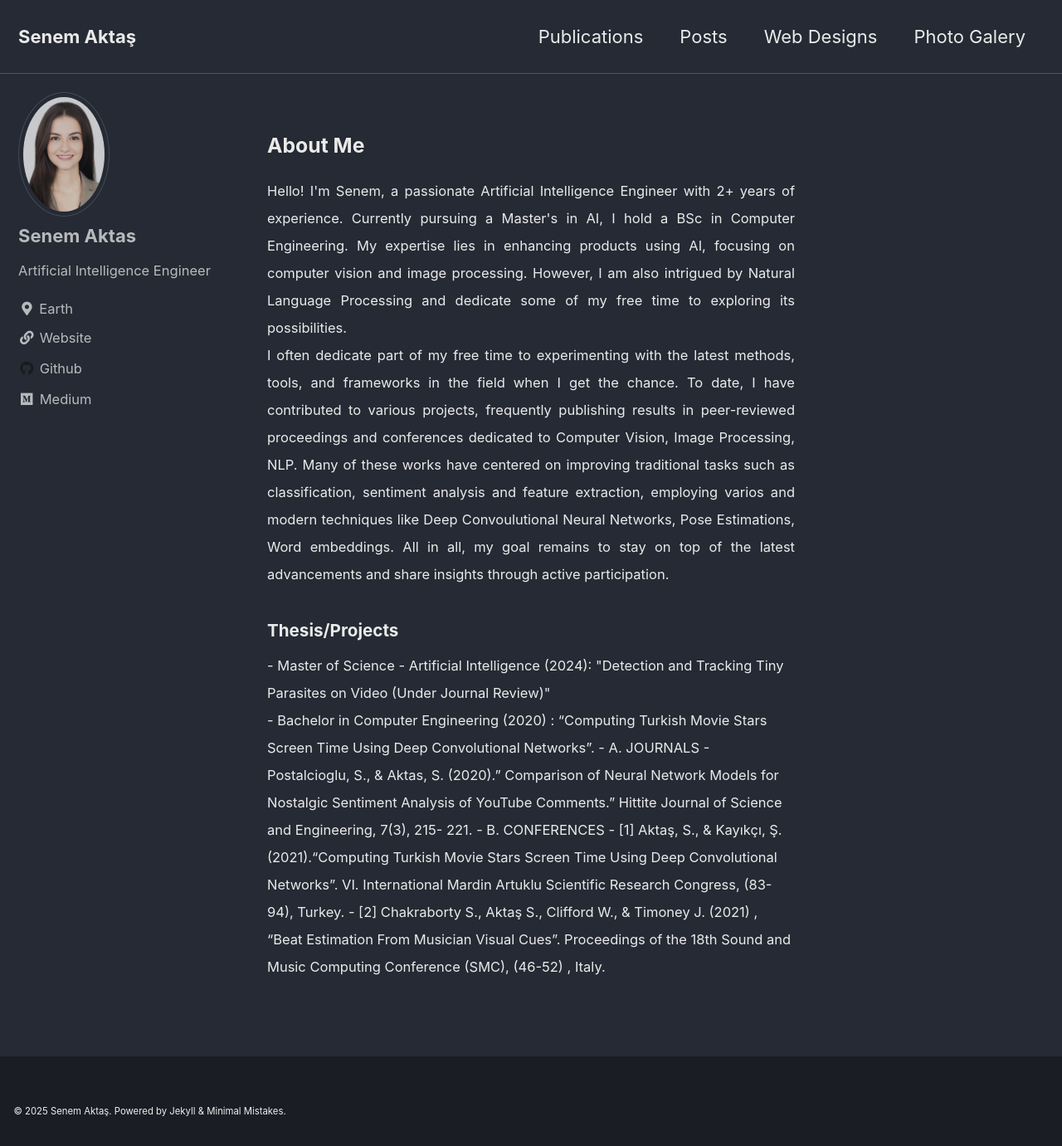
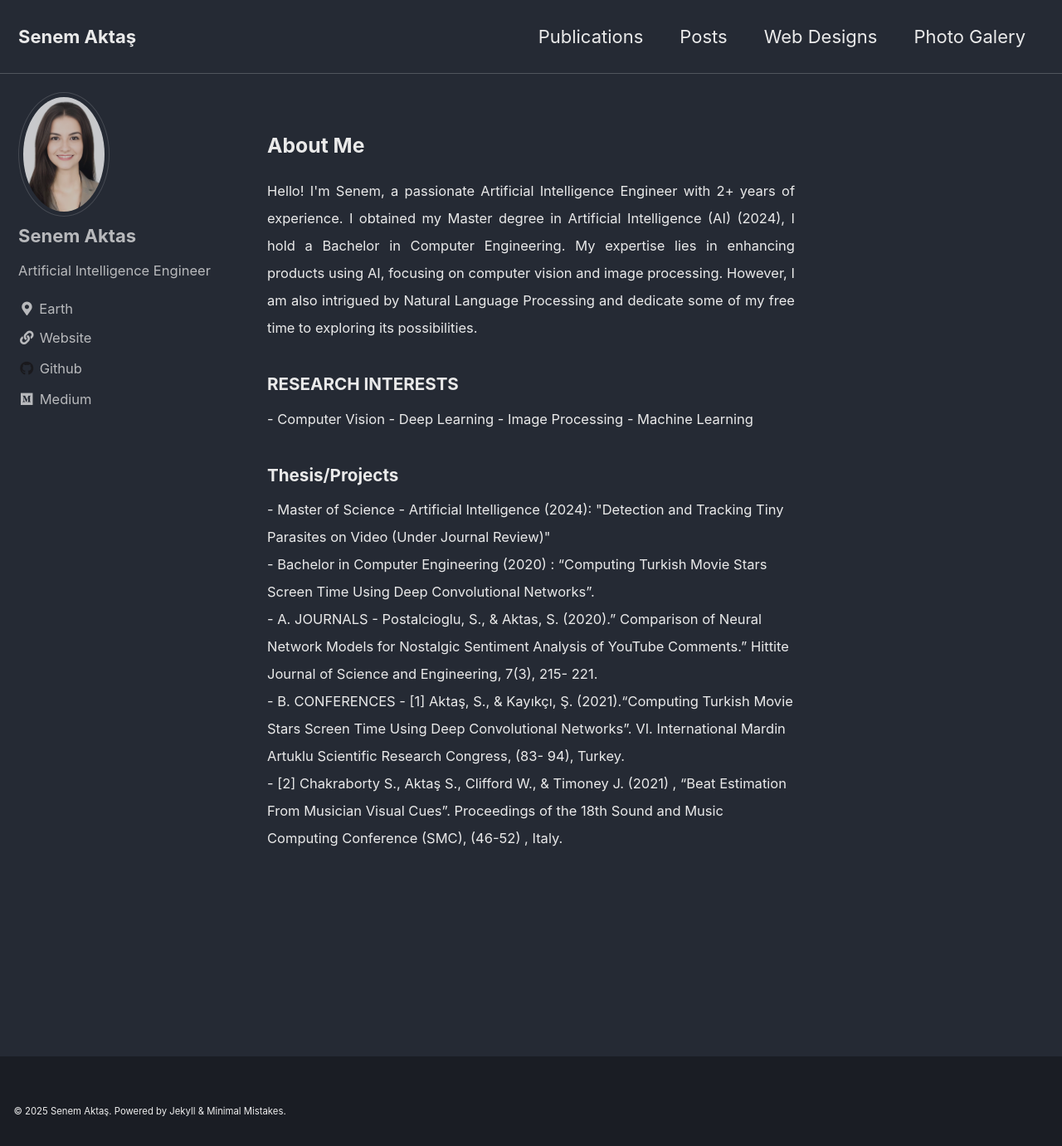
Before and after one commit to senemaktas/senemaktas.github.io, a Jekyll site: the page built from index.html, in a window 1280 px wide and 1381 px high. Shown: the whole window at 83% size. Built offline with Jekyll 4.4.1, drawn with Linux system fonts in a browser that asks for light colours; cached includes are drawn as plain includes; the list of posts is cut into pages by our own code.

Commit message:
Update home.html

```diff
--- a/_layouts/home.html
+++ b/_layouts/home.html
@@ -4,27 +4,36 @@
 <h3> About Me </h3>
 
 <p style="text-align:justify"> <small>
-Hello! I'm Senem, a passionate Artificial Intelligence Engineer with 2+ years of experience. Currently pursuing a Master's in AI,
-I hold a BSc in Computer Engineering. My expertise lies in enhancing products using AI, focusing on computer vision and
-image processing. However, I am also intrigued by Natural Language Processing and dedicate some of my free time to exploring its possibilities. <br>
+Hello! I'm Senem, a passionate Artificial Intelligence Engineer with 2+ years of experience. I obtained my Master degree in Artificial
+Intelligence (AI) (2024), I hold a Bachelor in Computer Engineering. My expertise lies in enhancing products using AI, focusing on computer
+vision and image processing. However, I am also intrigued by Natural Language Processing and dedicate some of my free time to exploring its
+possibilities. <br>
 
-I often dedicate part of my free time to experimenting with the latest methods, tools, and frameworks in the field when I get
+<!-- I often dedicate part of my free time to experimenting with the latest methods, tools, and frameworks in the field when I get
 the chance. To date, I have contributed to various projects, frequently publishing results in peer-reviewed proceedings
 and conferences dedicated to Computer Vision, Image Processing, NLP. Many of these works have centered on improving
 traditional tasks such  as classification, sentiment analysis and feature extraction, employing varios and modern techniques like Deep
 Convoulutional Neural Networks, Pose Estimations, Word embeddings. All in all, my goal remains to stay on top of the latest advancements
-and share insights through active participation. </p>
+and share insights through active participation. -->
+</p>
+
+<h2> RESEARCH INTERESTS </h2>
+- Computer Vision
+- Deep Learning
+- Image Processing
+- Machine Learning
+
 
 <h2> Thesis/Projects </h2>
 
 - Master of Science - Artificial Intelligence (2024): "Detection and Tracking Tiny Parasites on Video (Under Journal Review)" <br>
-- Bachelor in Computer Engineering (2020) : “Computing Turkish Movie Stars Screen Time Using Deep Convolutional Networks”.
+- Bachelor in Computer Engineering (2020) : “Computing Turkish Movie Stars Screen Time Using Deep Convolutional Networks”. <br>
 
 - A. JOURNALS
-       - Postalcioglu, S., & Aktas, S. (2020).” Comparison of Neural Network Models for Nostalgic Sentiment Analysis of YouTube Comments.” Hittite Journal of Science and Engineering, 7(3), 215- 221.
+       - Postalcioglu, S., & Aktas, S. (2020).” Comparison of Neural Network Models for Nostalgic Sentiment Analysis of YouTube Comments.” Hittite Journal of Science and Engineering, 7(3), 215- 221. <br>
 
 - B. CONFERENCES
-       - [1] Aktaş, S., & Kayıkçı, Ş. (2021).“Computing Turkish Movie Stars Screen Time Using Deep Convolutional Networks”. VI. International Mardin Artuklu Scientific Research Congress, (83- 94), Turkey.
-       - [2] Chakraborty S., Aktaş S., Clifford W., & Timoney J. (2021) , “Beat Estimation From Musician Visual Cues”. Proceedings of the 18th Sound and Music Computing Conference (SMC), (46-52) , Italy.
+       - [1] Aktaş, S., & Kayıkçı, Ş. (2021).“Computing Turkish Movie Stars Screen Time Using Deep Convolutional Networks”. VI. International Mardin Artuklu Scientific Research Congress, (83- 94), Turkey. <br>
+       - [2] Chakraborty S., Aktaş S., Clifford W., & Timoney J. (2021) , “Beat Estimation From Musician Visual Cues”. Proceedings of the 18th Sound and Music Computing Conference (SMC), (46-52) , Italy. <br>
 
 <a href="https://github-readme-stats.vercel.app/api?username=senemaktas&show_icons=true&theme=prussian&count_private=true&text_color=ffffff&title_color=fe0278"><a/>
```
